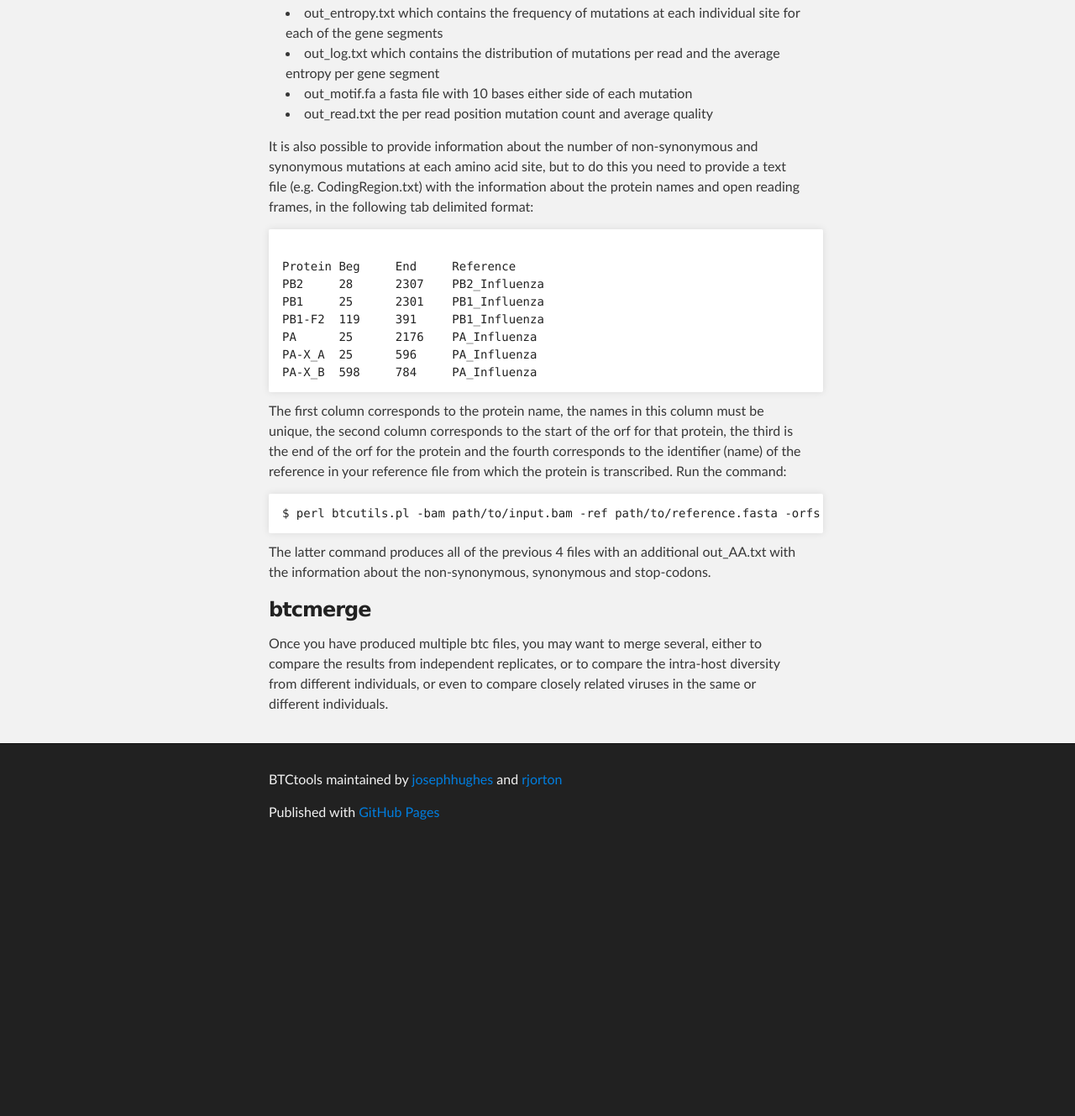
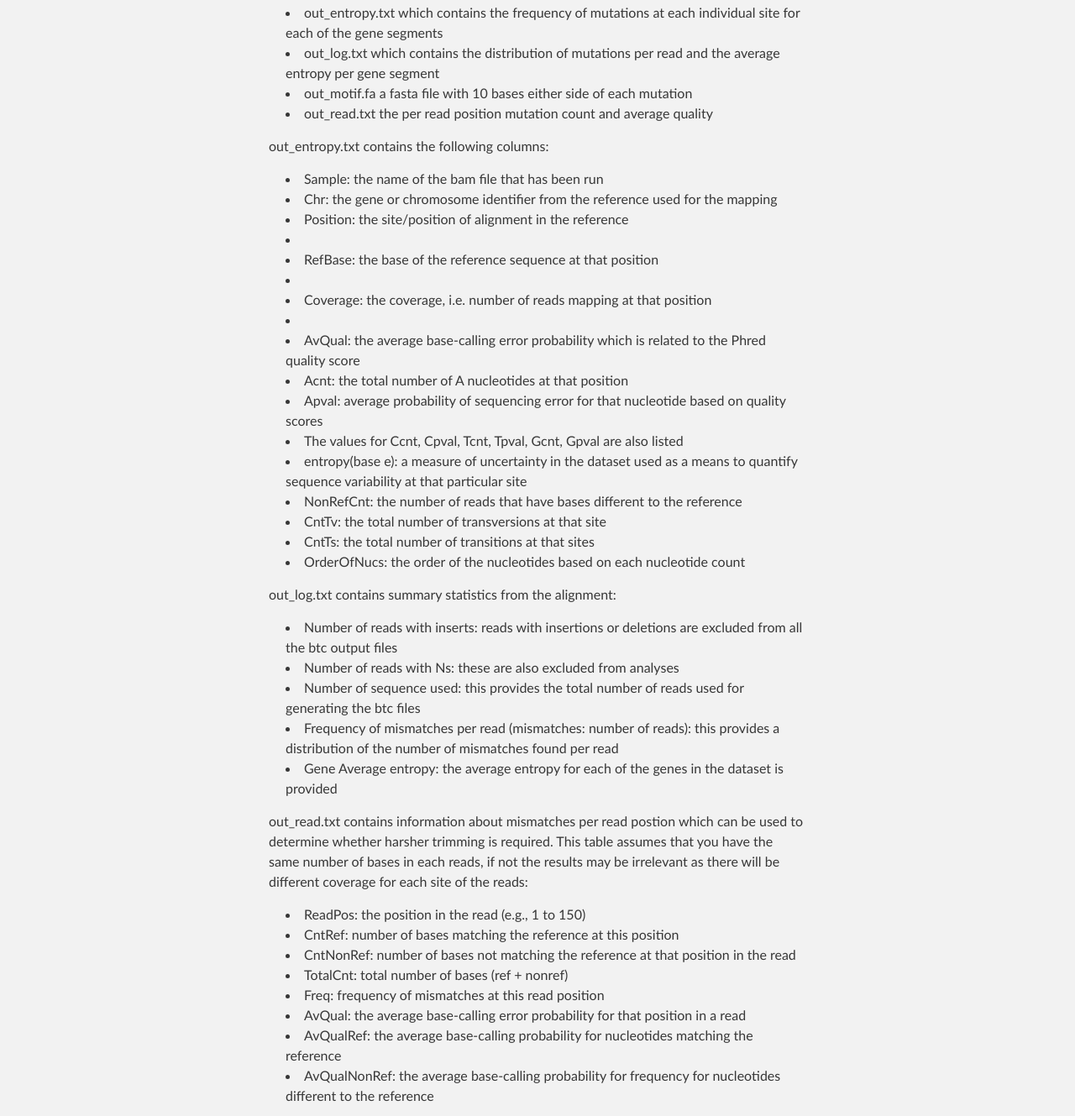
Before and after one commit to josephhughes/btctools, a plain HTML site: page tutorial.html in a window 1280 px wide. Shown: the part 621-1950 px from the top of the page at 84% size. Before the commit the page ends 1635 px from the top, so only its background shows below. Drawn offline with Linux system fonts and the light colour scheme.

Commit message:
explanation of the different columns in the output from btcutils

```diff
--- a/tutorial.html
+++ b/tutorial.html
@@ -51,6 +51,50 @@
 </ul>
 </p>
 
+<p>out_entropy.txt contains the following columns:
+<ul>
+<li>Sample: the name of the bam file that has been run</li>
+<li>Chr: the gene or chromosome identifier from the reference used for the mapping</li>
+<li>Position: the site/position of alignment in the reference<li>
+<li>RefBase: the base of the reference sequence at that position<li>
+<li>Coverage: the coverage, i.e. number of reads mapping at that position<li>
+<li>AvQual: the average base-calling error probability which is related to the Phred quality score</li>
+<li>Acnt: the total number of A nucleotides at that position</li>
+<li>Apval: average probability of sequencing error for that nucleotide based on quality scores</li>
+<li>The values for Ccnt, Cpval, Tcnt, Tpval, Gcnt, Gpval are also listed</li>
+<li>entropy(base e): a measure of uncertainty in the dataset used as a means to quantify sequence variability at that particular site</li>
+<li>NonRefCnt: the number of reads that have bases different to the reference</li>
+<li>CntTv: the total number of transversions at that site</li>
+<li>CntTs: the total number of transitions at that sites</li>
+<li>OrderOfNucs: the order of the nucleotides based on each nucleotide count</li>
+</ul>
+</p>
+
+<p>out_log.txt contains summary statistics from the alignment:
+<ul>
+<li>Number of reads with inserts: reads with insertions or deletions are excluded from all the btc output files</li>
+<li>Number of reads with Ns: these are also excluded from analyses</li>
+<li>Number of sequence used: this provides the total number of reads used for generating the btc files</li>
+<li>Frequency of mismatches per read (mismatches: number of reads): this provides a distribution of the number of mismatches found per read</li>
+<li>Gene Average entropy: the average entropy for each of the genes in the dataset is provided</li>
+</ul>
+</p>
+
+<p>out_read.txt contains information about mismatches per read postion which can be used to determine whether harsher trimming is required. This table assumes that you have
+the same number of bases in each reads, if not the results may be irrelevant as there will be different coverage for each site of the reads:
+<ul>
+<li>ReadPos: the position in the read (e.g., 1 to 150)</li>
+<li>CntRef: number of bases matching the reference at this position</li>
+<li>CntNonRef: number of bases not matching the reference at that position in the read</li>
+<li>TotalCnt: total number of bases (ref + nonref)</li>
+<li>Freq: frequency of mismatches at this read position</li>
+<li>AvQual: the average base-calling error probability for that position in a read</li>
+<li>AvQualRef: the average base-calling probability for nucleotides matching the reference</li>
+<li>AvQualNonRef: the average base-calling probability for frequency for nucleotides different to the reference</li>
+</ul>
+</p>
+
+
 <p>It is also possible to provide information about the number of non-synonymous and synonymous mutations at each amino acid site, but to do this you need to provide a text file (e.g. CodingRegion.txt) with the information about the protein names and open reading frames, in the following tab delimited format:</p>
 <pre><code>
 Protein	Beg	End	Reference
```
Also changed, not shown: 1 other file.
